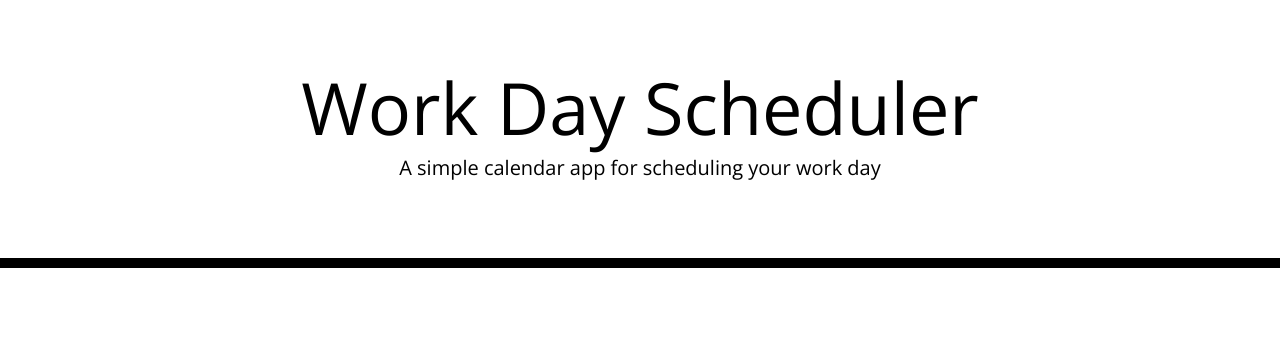
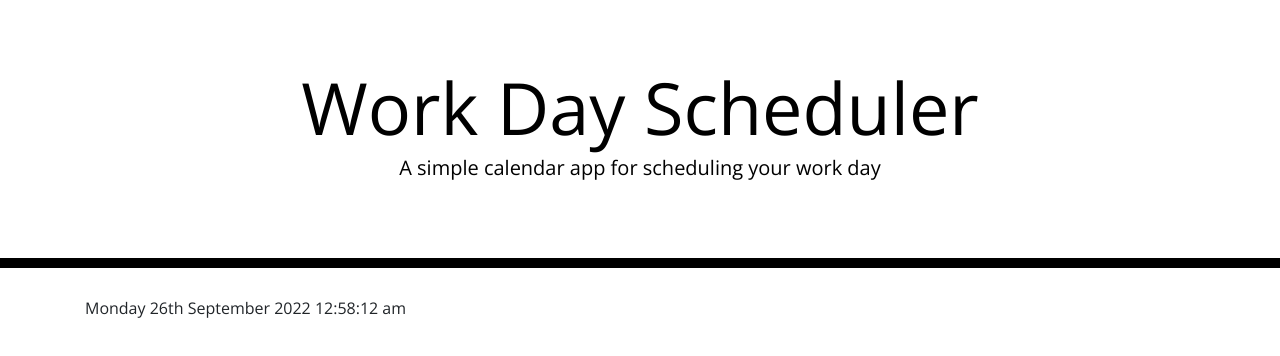
Before and after one commit to rickymoua/cool-workday-scheduler, a plain HTML site: page index.html in a window 1280 px wide. Drawn offline with nearby package versions, Linux system fonts and the light colour scheme; files that its build step writes are made by us from their sources.

Commit message:
time display added to HTML and JS

```diff
--- a/index.html
+++ b/index.html
@@ -30,9 +30,12 @@
     </header>
     <div class="container">
       <!-- Timeblocks go here -->
+      <span id="time-display">00:00:00</span>
     </div>
 
     <script src="https://cdnjs.cloudflare.com/ajax/libs/jquery/3.2.1/jquery.min.js"></script>
     <script src="https://cdnjs.cloudflare.com/ajax/libs/moment.js/2.24.0/moment.min.js"></script>
+    <script src="./js/script.js"></script>
+
   </body>
 </html>
--- /dev/null
+++ b/js/script.js
@@ -0,0 +1,9 @@
+function date_time() {
+    now = moment().format('dddd Do MMMM YYYY h:mm:ss a');
+    document.getElementById('time-display').innerHTML = now;
+    setTimeout(function () { date_time(); },
+
+    1000);
+  }
+
+  date_time();
```
